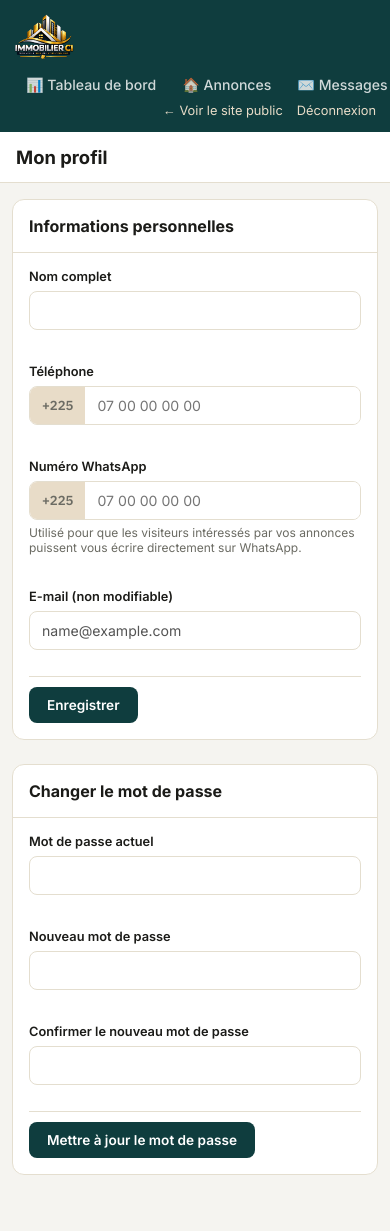
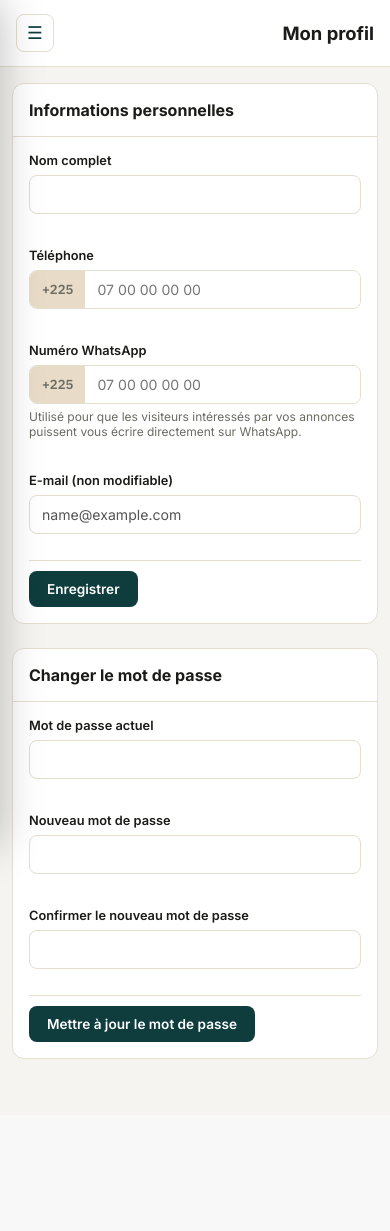
Before and after one commit to Sere-ali/immobilier-ci, a PHP site: page /immobilier-ci/admin/profile.php in a window 390 px wide. After the commit the page ends 1059 px from the top, so only its background shows below. Run offline with PHP 8.4, Linux system fonts and the light colour scheme; the visitor is signed in with stand-in values (Sample User, id 1); data comes from the database, SQL or seed files in the repository; data that the repository does not hold is empty; some libraries are stand-ins or nearby versions.

Commit message:
Rend l'espace admin/super admin vraiment responsive sur mobile
La sidebar se transformait en barre horizontale à faire défiler sur
petit écran, avec tous les liens (Admin + Super Admin) collés les uns
aux autres : illisible et peu pratique.

- La sidebar devient un tiroir plein écran qui glisse depuis la gauche
  (bouton ☰ dans la barre du haut), avec un arrière-plan sombre cliquable
  pour la refermer, comme le menu du site public
- Liens de nouveau affichés verticalement, un par ligne, lisibles
- Le tiroir se ferme automatiquement au clic sur un lien ou en dehors

Co-Authored-By: Claude Sonnet 5 <noreply@anthropic.com>
Claude-Session: https://claude.ai/code/session_01ReN9zAvKQGJ1Bin3dvq9bk

```diff
--- a/assets/css/admin.css
+++ b/assets/css/admin.css
@@ -52,6 +52,8 @@ a{color:inherit;text-decoration:none}
 .admin-topbar h1{font-size:1.15rem;margin:0}
 .admin-topbar .subtitle{font-size:.8rem;color:var(--ink-soft)}
 .admin-content{padding:28px 32px 60px}
+.sidebar-toggle{display:none;flex-shrink:0;width:38px;height:38px;border:1px solid var(--border);background:#fff;border-radius:8px;font-size:1.1rem;cursor:pointer;color:var(--lagune)}
+.sidebar-overlay{display:none}
 
 /* ---- Cards / KPI ---- */
 .kpi-grid{display:grid;grid-template-columns:repeat(4,1fr);gap:18px;margin-bottom:30px}
@@ -149,17 +151,25 @@ table.data-table{width:100%;border-collapse:collapse;font-size:.87rem;min-width:
 .pill-filters a.active{background:var(--lagune);color:#fff;border-color:var(--lagune)}
 
 @media (max-width: 900px){
-  .admin-shell{flex-direction:column}
-  .sidebar{width:100%;height:auto;position:static;flex-direction:row;overflow-x:auto;padding:14px;flex-wrap:wrap;-webkit-overflow-scrolling:touch}
-  .sidebar .brand{padding:0 8px 0 0;display:flex;align-items:center}
-  .sidebar .role-tag{display:none}
-  .sidebar nav{flex-direction:row;flex:0 0 auto}
-  .sidebar nav .group-label{display:none}
-  .sidebar .user-box{
-    border-top:none;margin-top:0;padding-top:0;
-    display:flex;align-items:center;gap:14px;margin-left:auto;flex:0 0 auto;
+  .admin-shell{display:block}
+  /* La sidebar devient un tiroir plein écran qui glisse depuis la gauche,
+     plutôt qu'une barre horizontale à faire défiler (illisible avec
+     autant de liens sur un écran de téléphone). */
+  .sidebar{
+    position:fixed;top:0;left:0;height:100vh;width:82%;max-width:300px;
+    flex-direction:column;overflow-y:auto;-webkit-overflow-scrolling:touch;
+    transform:translateX(-100%);transition:transform .25s ease;z-index:60;box-shadow:0 0 40px rgba(0,0,0,.25);
   }
-  .sidebar .user-box .name, .sidebar .user-box .email{display:none}
+  .sidebar.open{transform:translateX(0)}
+  .sidebar .brand{padding:0 8px}
+  .sidebar .role-tag{display:block}
+  .sidebar nav{flex-direction:column}
+  .sidebar nav .group-label{display:block}
+  .sidebar .user-box{display:block;border-top:1px solid rgba(255,255,255,.12);margin-top:14px;padding-top:16px}
+  .sidebar .user-box .name, .sidebar .user-box .email{display:block}
+  .sidebar-overlay{display:block;position:fixed;inset:0;background:rgba(10,25,25,.5);z-index:55;opacity:0;pointer-events:none;transition:opacity .25s ease}
+  .sidebar-overlay.open{opacity:1;pointer-events:auto}
+  .sidebar-toggle{display:flex;align-items:center;justify-content:center}
   .admin-content{padding:20px 16px 40px}
   .admin-topbar{padding:14px 16px}
   .kpi-grid{grid-template-columns:1fr 1fr;gap:12px}
--- a/assets/js/admin.js
+++ b/assets/js/admin.js
@@ -1,4 +1,29 @@
 document.addEventListener('DOMContentLoaded', function () {
+  // Menu de la sidebar sur mobile : tiroir plein écran (ouverture/fermeture
+  // au clic sur le bouton hamburger, sur l'arrière-plan, ou sur un lien du menu).
+  var sidebarToggle = document.querySelector('.sidebar-toggle');
+  var sidebar = document.querySelector('.sidebar');
+  var sidebarOverlay = document.querySelector('.sidebar-overlay');
+  function closeSidebar() {
+    if (sidebar) sidebar.classList.remove('open');
+    if (sidebarOverlay) sidebarOverlay.classList.remove('open');
+    document.body.style.overflow = '';
+  }
+  function openSidebar() {
+    if (sidebar) sidebar.classList.add('open');
+    if (sidebarOverlay) sidebarOverlay.classList.add('open');
+    document.body.style.overflow = 'hidden';
+  }
+  if (sidebarToggle && sidebar) {
+    sidebarToggle.addEventListener('click', function () {
+      sidebar.classList.contains('open') ? closeSidebar() : openSidebar();
+    });
+    if (sidebarOverlay) sidebarOverlay.addEventListener('click', closeSidebar);
+    sidebar.querySelectorAll('nav a').forEach(function (link) {
+      link.addEventListener('click', closeSidebar);
+    });
+  }
+
   document.querySelectorAll('[data-confirm]').forEach(function (el) {
     el.addEventListener('click', function (e) {
       var msg = el.getAttribute('data-confirm') || 'Confirmer cette action ?';
--- a/includes/admin_header.php
+++ b/includes/admin_header.php
@@ -27,6 +27,7 @@ function navActive(string $file, string $current): string
 </head>
 <body>
 <div class="admin-shell">
+  <div class="sidebar-overlay"></div>
   <aside class="sidebar">
     <div class="brand"><img src="<?= e($root) ?>assets/img/logo.png?v=<?= assetVersion('assets/img/logo.png') ?>" alt="Immobilier CI" class="logo-img"></div>
     <div class="role-tag"><?= $user['role'] === 'superadmin' ? 'Super Administrateur' : 'Administrateur' ?></div>
@@ -55,6 +56,7 @@ function navActive(string $file, string $current): string
 
   <main class="admin-main">
     <div class="admin-topbar">
+      <button type="button" class="sidebar-toggle" aria-label="Ouvrir le menu">☰</button>
       <div>
         <h1><?= e($pageTitle ?? 'Administration') ?></h1>
         <?php if (!empty($pageSubtitle)): ?><div class="subtitle"><?= e($pageSubtitle) ?></div><?php endif; ?>
```
